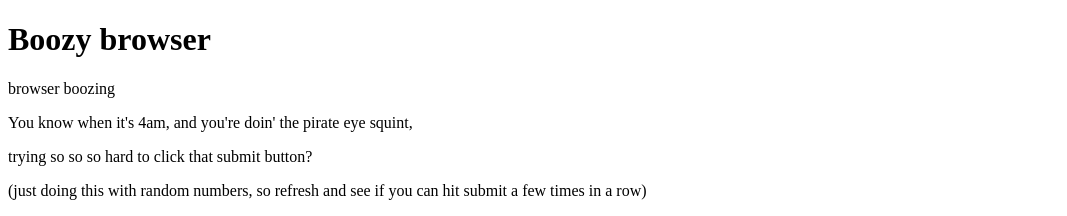
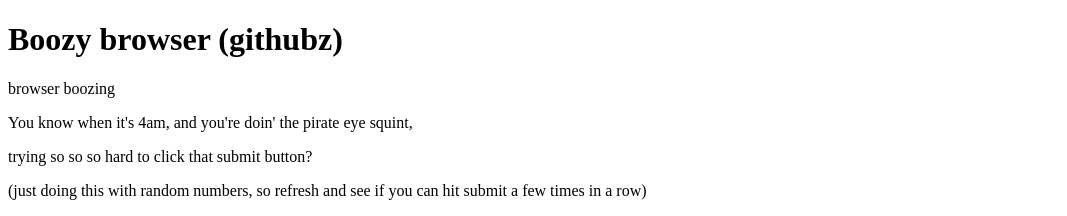
Before and after one commit to brainTrain/boozybrowser, a plain HTML site: page index.html in a window 1280 px wide. Shown: the top 216 px of the page, without its empty margins (0-1067 px from the left). Drawn offline with nearby package versions, Linux system fonts and the light colour scheme.

Commit message:
show gitzt

```diff
--- a/index.html
+++ b/index.html
@@ -12,7 +12,7 @@
 <html>
     <body>
         <div class="outer-container">
-            <h1>Boozy browser</h1>
+            <h1>Boozy browser (githubz)</h1>
             <p>browser boozing<p>
             <p>You know when it's 4am, and you're doin' the pirate eye squint,<p>
             <p>trying so so so hard to click that submit button?<p>
```
